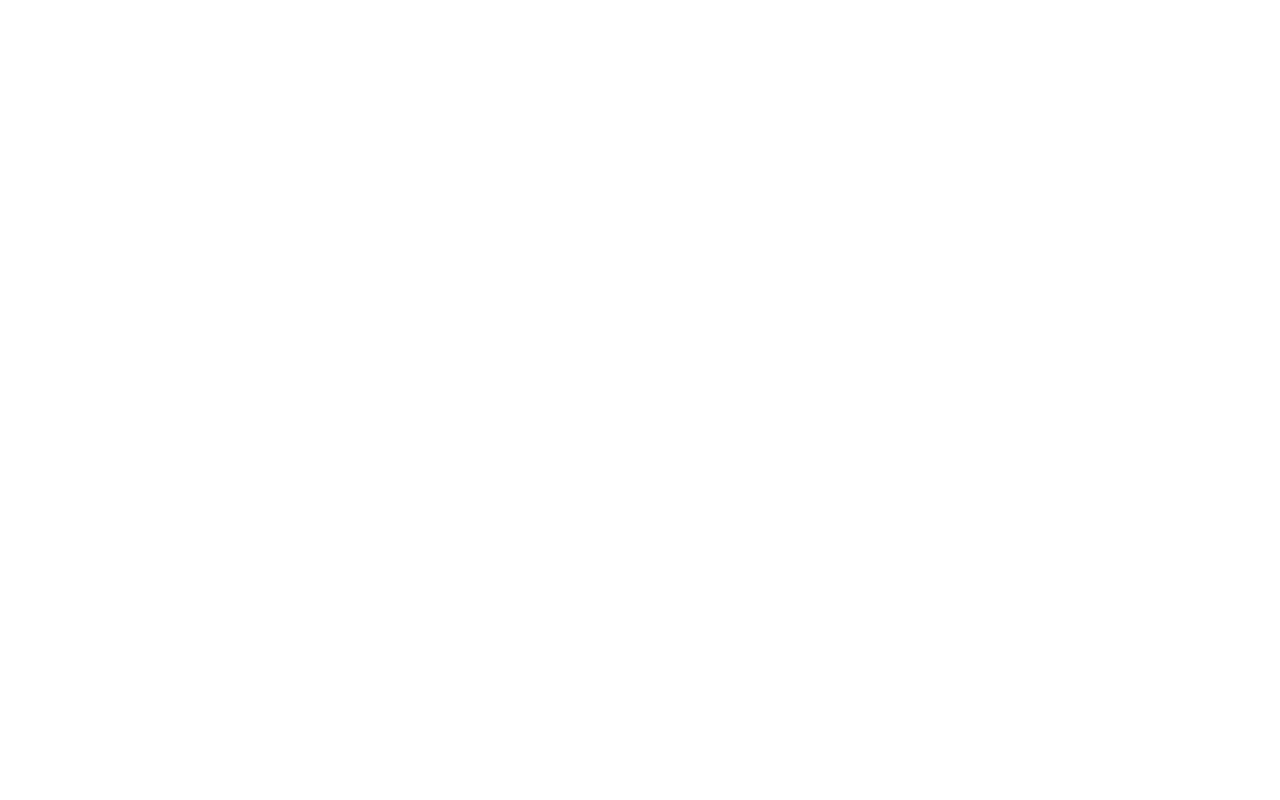
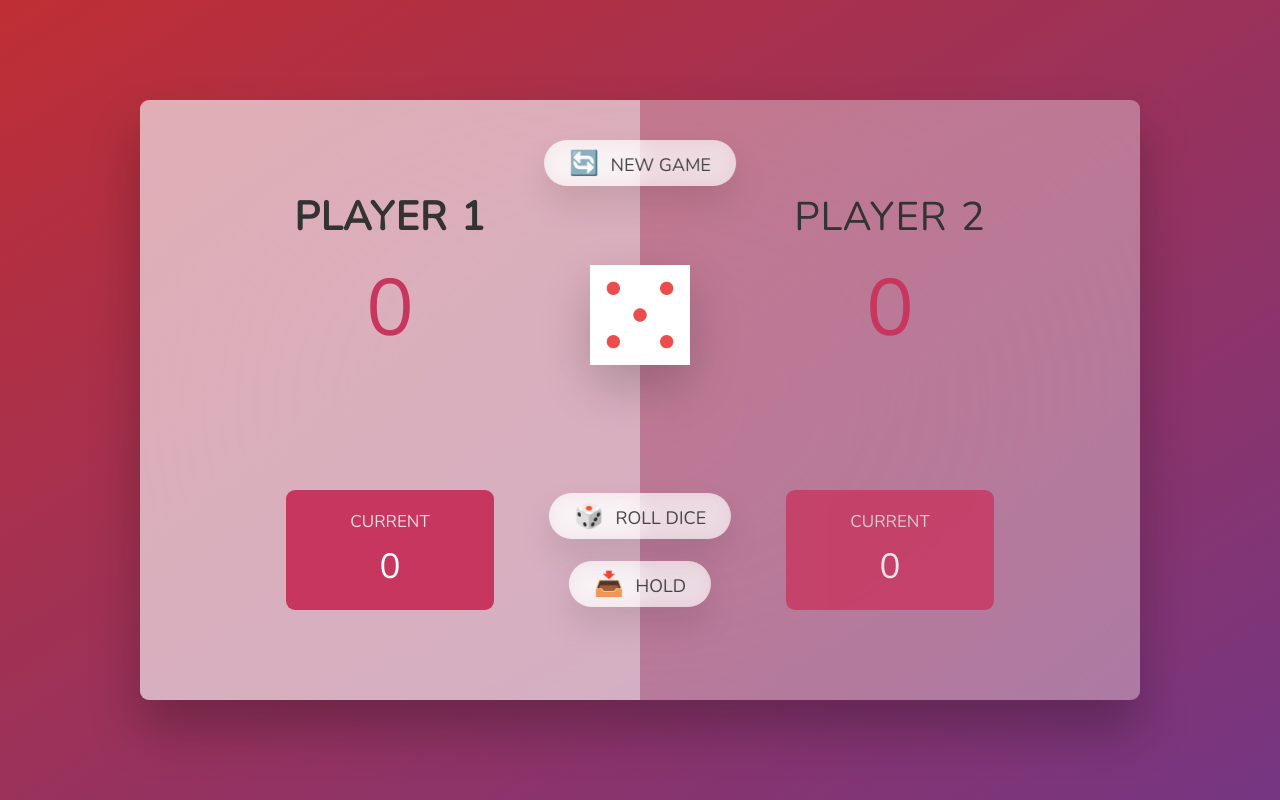
Before and after one commit to parth2714/Dice-Game, a plain HTML site: page index.html in a window 1280 px wide. Drawn offline with nearby package versions, Linux system fonts and the light colour scheme.

Commit message:
js-Almostcomplite

```diff
--- a/index.html
+++ b/index.html
@@ -4,7 +4,33 @@
     <meta charset="UTF-8" />
     <meta http-equiv="X-UA-Compatible" content="IE=edge" />
     <meta name="viewport" content="width=device-width, initial-scale=1.0" />
-    <title>Document</title>
+    <link href="style.css" rel="stylesheet" />
+    <title>Dice Game</title>
   </head>
-  <body></body>
+  <body>
+    <main>
+      <section class="player player--0 player--active">
+        <h2 class="name" id="name--0">Player 1</h2>
+        <p class="score" id="score--0">43</p>
+        <div class="current">
+          <p class="current-label">Current</p>
+          <p class="current-score" id="current--0">0</p>
+        </div>
+      </section>
+      <section class="player player--1">
+        <h2 class="name" id="name--1">Player 2</h2>
+        <p class="score" id="score--1">24</p>
+        <div class="current">
+          <p class="current-label">Current</p>
+          <p class="current-score" id="current--1">0</p>
+        </div>
+      </section>
+
+      <img src="dice-5.png" alt="Playing dice" class="dice" />
+      <button class="btn btn--new">🔄 New game</button>
+      <button class="btn btn--roll">🎲 Roll dice</button>
+      <button class="btn btn--hold">📥 Hold</button>
+    </main>
+    <script src="script.js"></script>
+  </body>
 </html>
--- a/script.js
+++ b/script.js
@@ -0,0 +1,84 @@
+"use strict";
+
+let total = 0;
+let current = 0;
+let random = 0;
+let activePlayer = 0; // 0 means player1 turns, 1 means player 2 turns
+
+const btn = document.querySelectorAll(".btn");
+const totalscore = document.querySelectorAll(".score");
+const currentscore = document.querySelectorAll(".current-score");
+const player = document.querySelectorAll(".player");
+const diceimg = document.querySelector(".dice");
+
+const inatialize = function () {
+  currentscore[0].textContent = "0";
+  currentscore[1].textContent = "0";
+  totalscore[0].textContent = "0";
+  totalscore[1].textContent = "0";
+  player[0].classList.add("player--active");
+  player[1].classList.remove("player--active");
+  player[0].classList.remove("player--winner");
+  player[1].classList.remove("player--winner");
+};
+const randomNum = function () {
+  return Math.trunc(Math.random() * 6) + 1;
+};
+
+const changediceimg = function (random) {
+  switch (random) {
+    case 1:
+      return "dice-1.png";
+    case 2:
+      return "dice-2.png";
+    case 3:
+      return "dice-3.png";
+    case 4:
+      return "dice-4.png";
+    case 5:
+      return "dice-5.png";
+    case 6:
+      return "dice-6.png";
+  }
+};
+
+inatialize();
+
+for (let i = 0; i < btn.length; i++)
+  btn[i].addEventListener("click", function () {
+    if (btn[i].classList.contains("btn--new")) {
+      inatialize();
+      total = 0;
+      current = 0;
+      activePlayer = 0;
+    }
+    if (btn[i].classList.contains("btn--roll")) {
+      random = randomNum();
+      diceimg.src = `${changediceimg(random)}`;
+      if (random === 1) {
+        current = 0;
+        currentscore[activePlayer].textContent = `${current}`;
+        player[activePlayer].classList.remove("player--active");
+        activePlayer === 0 ? (activePlayer = 1) : (activePlayer = 0);
+        player[activePlayer].classList.add("player--active");
+      } else {
+        current = current + random;
+        currentscore[activePlayer].textContent = `${current}`;
+      }
+    }
+    if (btn[i].classList.contains("btn--hold")) {
+      total = Number(totalscore[activePlayer].textContent);
+      total = total + current;
+      current = 0;
+      currentscore[activePlayer].textContent = `${current}`;
+      totalscore[activePlayer].textContent = `${total}`;
+      if (total >= 100) {
+        player[activePlayer].classList.add("player--winner");
+      } else {
+        player[activePlayer].classList.remove("player--active");
+        activePlayer === 0 ? (activePlayer = 1) : (activePlayer = 0);
+        player[activePlayer].classList.add("player--active");
+        console.log(activePlayer);
+      }
+    }
+  });
--- a/style.css
+++ b/style.css
@@ -0,0 +1,167 @@
+@import url("https://fonts.googleapis.com/css2?family=Nunito&display=swap");
+
+* {
+  margin: 0;
+  padding: 0;
+  box-sizing: inherit;
+}
+
+html {
+  font-size: 62.5%;
+  box-sizing: border-box;
+}
+
+body {
+  font-family: "Nunito", sans-serif;
+  font-weight: 400;
+  height: 100vh;
+  color: #333;
+  background-image: linear-gradient(to top left, #753682 0%, #bf2e34 100%);
+  display: flex;
+  align-items: center;
+  justify-content: center;
+}
+
+/* LAYOUT */
+main {
+  position: relative;
+  width: 100rem;
+  height: 60rem;
+  background-color: rgba(255, 255, 255, 0.35);
+  backdrop-filter: blur(200px);
+  filter: blur();
+  box-shadow: 0 3rem 5rem rgba(0, 0, 0, 0.25);
+  border-radius: 9px;
+  overflow: hidden;
+  display: flex;
+}
+
+.player {
+  flex: 50%;
+  padding: 9rem;
+  display: flex;
+  flex-direction: column;
+  align-items: center;
+  transition: all 0.75s;
+}
+
+/* ELEMENTS */
+.name {
+  position: relative;
+  font-size: 4rem;
+  text-transform: uppercase;
+  letter-spacing: 1px;
+  word-spacing: 2px;
+  font-weight: 300;
+  margin-bottom: 1rem;
+}
+
+.score {
+  font-size: 8rem;
+  font-weight: 300;
+  color: #c7365f;
+  margin-bottom: auto;
+}
+
+.player--active {
+  background-color: rgba(255, 255, 255, 0.4);
+}
+.player--active .name {
+  font-weight: 700;
+}
+.player--active .score {
+  font-weight: 400;
+}
+
+.player--active .current {
+  opacity: 1;
+}
+
+.current {
+  background-color: #c7365f;
+  opacity: 0.8;
+  border-radius: 9px;
+  color: #fff;
+  width: 65%;
+  padding: 2rem;
+  text-align: center;
+  transition: all 0.75s;
+}
+
+.current-label {
+  text-transform: uppercase;
+  margin-bottom: 1rem;
+  font-size: 1.7rem;
+  color: #ddd;
+}
+
+.current-score {
+  font-size: 3.5rem;
+}
+
+/* ABSOLUTE POSITIONED ELEMENTS */
+.btn {
+  position: absolute;
+  left: 50%;
+  transform: translateX(-50%);
+  color: #444;
+  background: none;
+  border: none;
+  font-family: inherit;
+  font-size: 1.8rem;
+  text-transform: uppercase;
+  cursor: pointer;
+  font-weight: 400;
+  transition: all 0.2s;
+
+  background-color: white;
+  background-color: rgba(255, 255, 255, 0.6);
+  backdrop-filter: blur(10px);
+
+  padding: 0.7rem 2.5rem;
+  border-radius: 50rem;
+  box-shadow: 0 1.75rem 3.5rem rgba(0, 0, 0, 0.1);
+}
+
+.btn::first-letter {
+  font-size: 2.4rem;
+  display: inline-block;
+  margin-right: 0.7rem;
+}
+
+.btn--new {
+  top: 4rem;
+}
+.btn--roll {
+  top: 39.3rem;
+}
+.btn--hold {
+  top: 46.1rem;
+}
+
+.btn:active {
+  transform: translate(-50%, 3px);
+  box-shadow: 0 1rem 2rem rgba(0, 0, 0, 0.15);
+}
+
+.btn:focus {
+  outline: none;
+}
+
+.dice {
+  position: absolute;
+  left: 50%;
+  top: 16.5rem;
+  transform: translateX(-50%);
+  height: 10rem;
+  box-shadow: 0 2rem 5rem rgba(0, 0, 0, 0.2);
+}
+
+.player--winner {
+  background-color: #2f2f2f;
+}
+
+.player--winner .name {
+  font-weight: 700;
+  color: #c7365f;
+}
```
Also changed, not shown: 1 other file.
